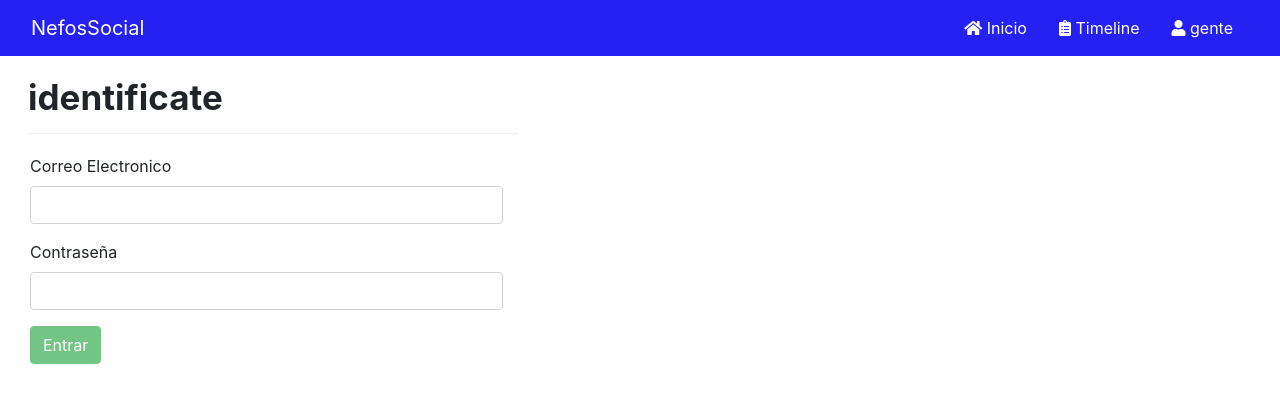
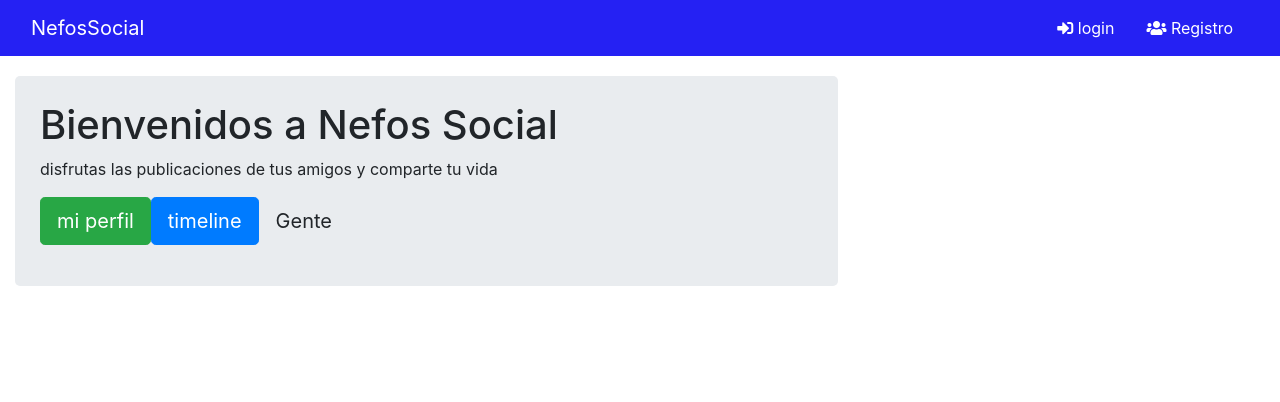
Before and after one commit to sebasechazu/NefosSocialApp, an Angular app in the folder cliente/: page / in a window 1280 px wide. Shown: the top 402 px of the page. Built offline with nearby package versions, Linux system fonts and the light colour scheme.

Commit message:
home component creado

```diff
--- a/cliente/src/app/app-routing.module.ts
+++ b/cliente/src/app/app-routing.module.ts
@@ -2,10 +2,12 @@ import { NgModule } from '@angular/core';
 import { Routes, RouterModule } from '@angular/router';
 import { LoginComponent } from './components/login/login.component';
 import { RegisterComponent } from './components/register/register.component';
+import { HomeComponent } from './components/home/home.component';
 
 
 const routes: Routes = [
-  {path:'',component:LoginComponent},
+  {path:'',component:HomeComponent},
+  {path:'home',component:HomeComponent},
   {path:'login',component:LoginComponent},
   {path:'registro',component:RegisterComponent},
 
--- a/cliente/src/app/app.component.ts
+++ b/cliente/src/app/app.component.ts
@@ -1,10 +1,24 @@
-import { Component } from '@angular/core';
+import { Component,DoCheck } from '@angular/core';
+import { UserService } from './services/user.service';
 
 @Component({
   selector: 'app-root',
   templateUrl: './app.component.html',
-  styleUrls: ['./app.component.css']
+  styleUrls: ['./app.component.css'],
+  providers: [UserService]
 })
-export class AppComponent {
-  title = 'cliente';
+export class AppComponent implements DoCheck{
+  public title: string;
+  public identity;
+
+  constructor(
+    private _userService: UserService,
+
+  ) {
+    this.title = 'NefosSocial';
+  }
+
+  ngDoCheck() {
+    this.identity = this._userService.getIdentity();
+  }
 }
--- a/cliente/src/app/app.module.ts
+++ b/cliente/src/app/app.module.ts
@@ -11,13 +11,15 @@ import { AppComponent } from './app.component';
 import { NavbarComponent } from './components/shared/navbar/navbar.component';
 import { LoginComponent } from './components/login/login.component';
 import { RegisterComponent } from './components/register/register.component';
+import { HomeComponent } from './components/home/home.component';
 
 @NgModule({
   declarations: [
     AppComponent,
     NavbarComponent,
     LoginComponent,
-    RegisterComponent
+    RegisterComponent,
+    HomeComponent
   ],
   imports: [
     BrowserModule,
--- /dev/null
+++ b/cliente/src/app/components/home/home.component.css
@@ -0,0 +1,6 @@
+
+.jumbotron{
+    align-self: center;
+    padding: 25px;
+    border-radius: 5px;
+}
--- /dev/null
+++ b/cliente/src/app/components/home/home.component.html
@@ -0,0 +1,18 @@
+<div class="col-lg-8 col-lg-offset-2">
+
+    <div class="jumbotron">
+        <h1>{{title}}</h1>
+        <p>disfrutas las publicaciones de tus amigos y comparte tu vida</p>
+        <p>
+            <a href="#" class="btn btn-success btn-lg" role="button">
+                mi perfil
+            </a>
+            <a href="#" class="btn btn-primary btn-lg" role="button">
+                timeline
+            </a>
+            <a href="#" class="btn btn-default btn-lg" role="button">
+                Gente
+            </a>
+        </p>
+    </div>
+</div>
--- /dev/null
+++ b/cliente/src/app/components/home/home.component.ts
@@ -0,0 +1,18 @@
+import { Component, OnInit } from '@angular/core';
+
+@Component({
+  selector: 'app-home',
+  templateUrl: './home.component.html',
+  styleUrls: ['./home.component.css']
+})
+export class HomeComponent implements OnInit {
+  public title:string;
+  constructor() {
+    this.title = "Bienvenidos  a Nefos Social";
+  }
+
+  ngOnInit() {
+    console.log('home componente cargado!!');
+  }
+
+}
--- a/cliente/src/app/components/shared/navbar/navbar.component.css
+++ b/cliente/src/app/components/shared/navbar/navbar.component.css
@@ -0,0 +1,6 @@
+.active{
+    background: #102fa5;
+}
+.navigation .navbar a:hover{
+    background: blue !important;
+}
--- a/cliente/src/app/components/shared/navbar/navbar.component.html
+++ b/cliente/src/app/components/shared/navbar/navbar.component.html
@@ -3,10 +3,10 @@
         <div class="navbar-header">
             <a href="#" class="navbar-brand">{{title}}</a>
         </div>
-        <ul class="nav justify-content-start">
+        <ul class="nav justify-content-start" *ngIf="identity">
             <li class="nav-item">
                 <a class="nav-link">
-                    <span class="fas fa-home"></span>
+                    <span class="fas fa-home" [routerLink]="['/home']" [routerLinkActive] ="['active']"></span>
                     Inicio
                 </a>
             </li>
@@ -21,10 +21,23 @@
                     <span class="fas fa-user"></span>
                     gente
                 </a>
+            </li>
+        </ul>
+        <ul class="nav justify-content-start" *ngIf="!identity">
+            <li class="nav-item">
+                <a class="nav-link" [routerLink]="['/login']" [routerLinkActive] ="['active']">
+                    <span class="fas fa-sign-in-alt"></span>
+                    login
+                </a>
+            </li>
+            <li class="nav-item">
+                <a class="nav-link" [routerLink]="['/registro']" [routerLinkActive] ="['active']">
+                    <span class="fas fa-users"></span>
+                    Registro
+                </a>
+            </li>
+        </ul>
 
-            </li>
-
-        </ul>
     </div>
 
 </nav>
--- a/cliente/src/app/components/shared/navbar/navbar.component.ts
+++ b/cliente/src/app/components/shared/navbar/navbar.component.ts
@@ -1,13 +1,28 @@
-import { Component, OnInit } from '@angular/core';
+import { Component, OnInit,DoCheck} from '@angular/core';
+import { UserService } from '../../../services/user.service';
 
 @Component({
   selector: 'app-navbar',
   templateUrl: './navbar.component.html',
-  styleUrls: ['./navbar.component.css']
+  styleUrls: ['./navbar.component.css'],
+  providers: [UserService]
 })
-export class NavbarComponent {
-  public title = "NefosSocial"
+export class NavbarComponent implements OnInit,DoCheck {
+  public title: string;
+  public identity;
 
-  constructor() { }
+  constructor(
+    private _userService: UserService,
 
+  ) {
+    this.title = 'NefosSocial';
+  }
+
+  ngOnInit(){
+    this.identity = this._userService.getIdentity();
+    console.log(this.identity);
+  }
+  ngDoCheck() {
+    this.identity = this._userService.getIdentity();
+  }
 }
--- a/cliente/src/app/services/user.service.ts
+++ b/cliente/src/app/services/user.service.ts
@@ -8,7 +8,11 @@ import { GLOBAL } from './global';
 
 @Injectable()
 export class UserService {
+
     public url: string;
+    public identity;
+    public token;
+
     constructor(public _http: HttpClient) {
         this.url = GLOBAL.url;
     }
@@ -17,7 +21,7 @@ export class UserService {
         let headers = new HttpHeaders().set('Content-Type', 'application/json');
         return this._http.post(this.url + 'register', params, { headers: headers });
     }
-    signup(user: any,gettoken = null): Observable<any>{
+    signup(user: any, gettoken = null): Observable<any> {
         if (gettoken != null) {
             user.gettoken = gettoken;
 
@@ -26,6 +30,25 @@ export class UserService {
         let params = JSON.stringify(user);
         let headers = new HttpHeaders().set('Content-Type', 'application/json');
 
-        return this._http.post(this.url+'login',params,{headers:headers});
+        return this._http.post(this.url + 'login', params, { headers: headers });
+    }
+    getIdentity() {
+        var identity = JSON.parse(localStorage.getItem('identity'));
+
+        if (identity != "undefined") {
+            this.identity = identity;
+        } else {
+            this.identity = null;
+        }
+        return this.identity;
+    }
+    getToken() {
+        var token = localStorage.getItem('token');
+        if (token != "undefined") {
+            this.token = token;
+        } else {
+            this.token = null;
+        }
+        return this.token;
     }
 }
```
